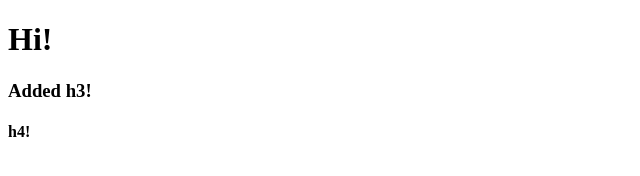
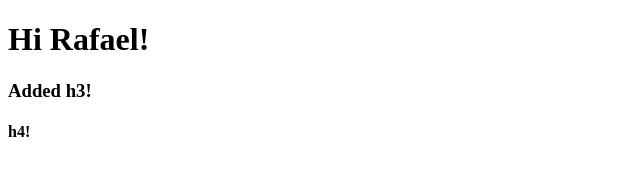
Before and after one commit to Juliafin/git_flow, a plain HTML site: page index.html in a window 1280 px wide. Shown: the whole page, without its empty margins (0-640 px from the left). Drawn offline with Linux system fonts and the light colour scheme.

Commit message:
Changed h1

```diff
--- a/index.html
+++ b/index.html
@@ -7,7 +7,7 @@
   <title>Document</title>
 </head>
 <body>
-  <h1>Hi!</h1>
+  <h1>Hi Rafael!</h1>
   <h3>Added h3!</h3>
   <h4>h4!</h4>
 </body>
```
